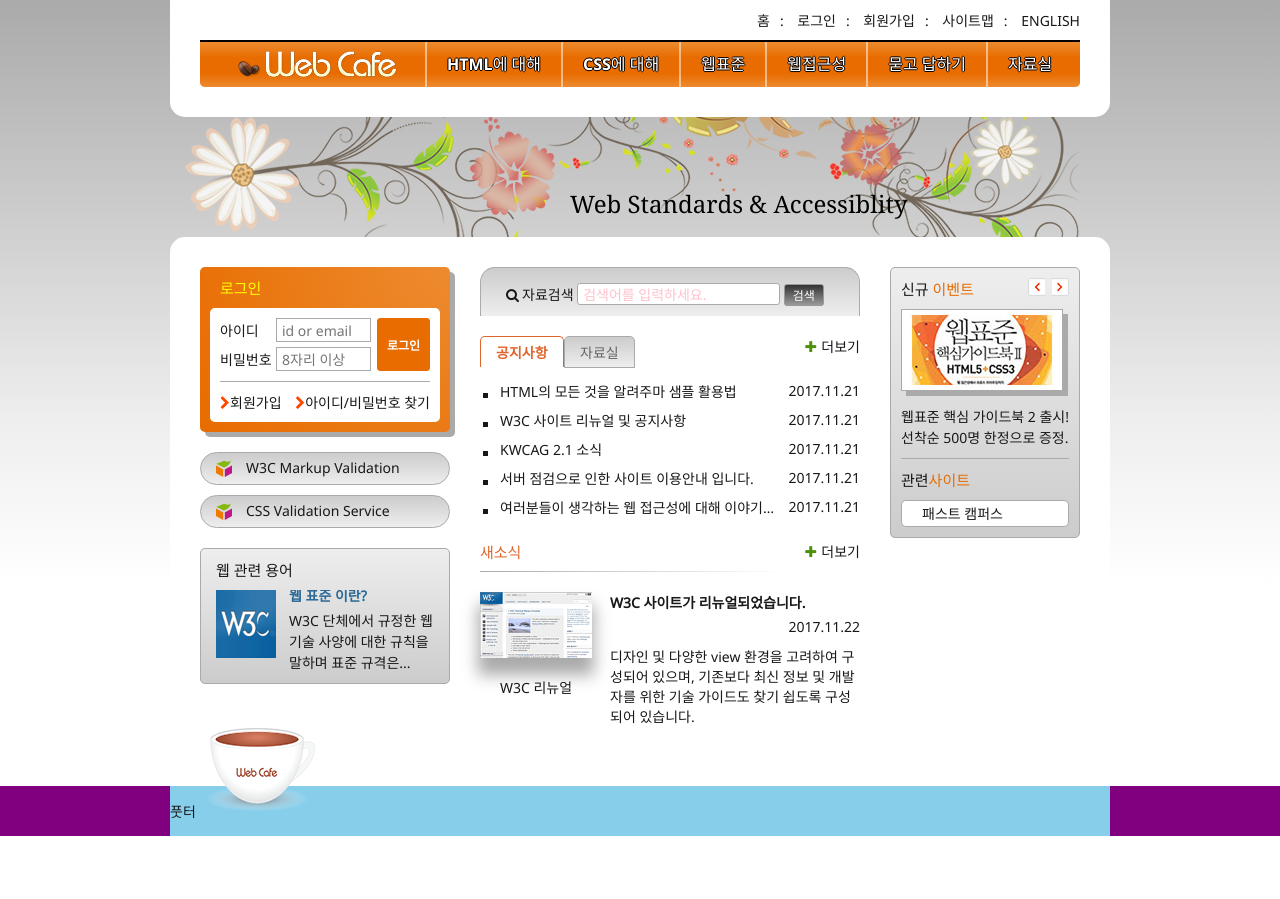
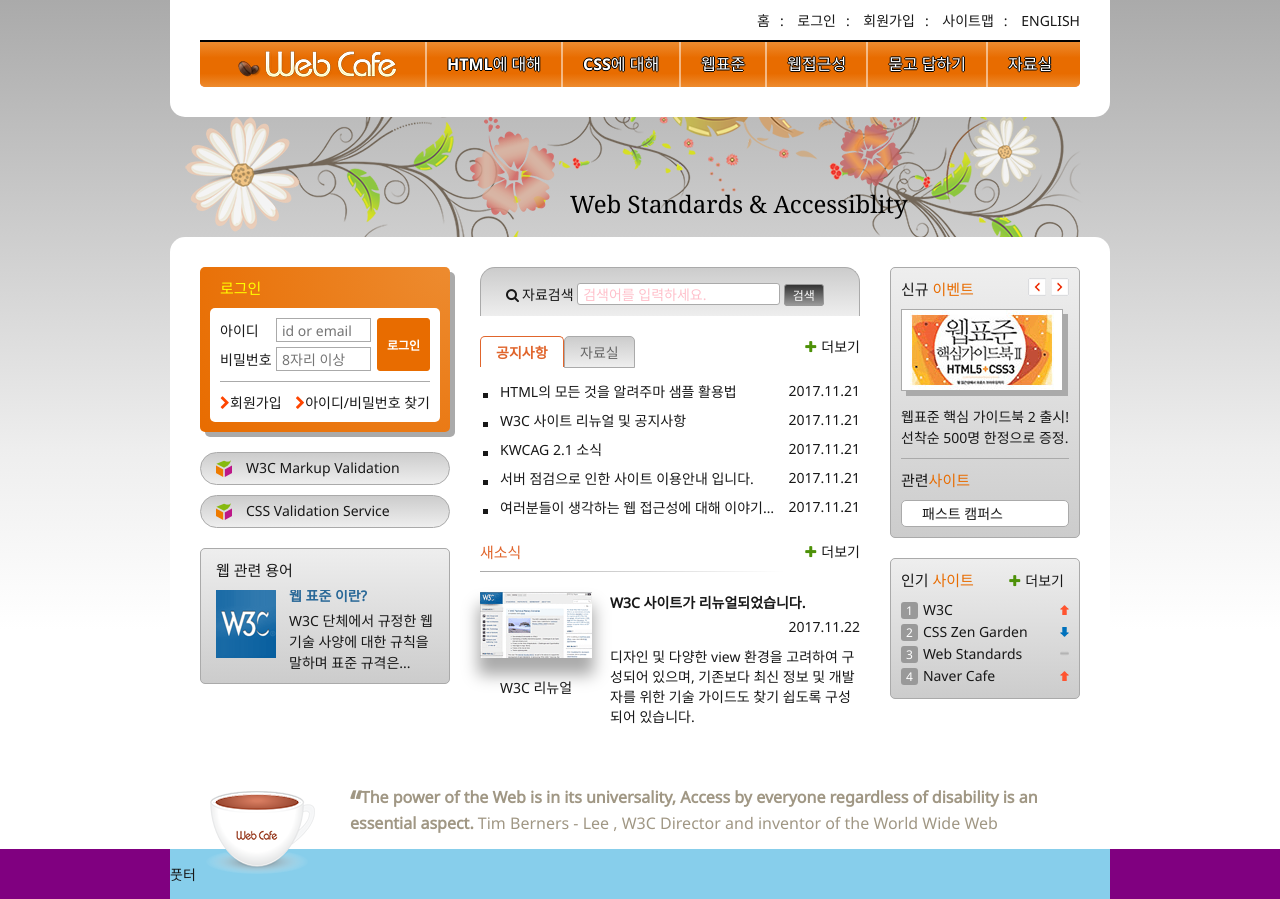
Before and after one commit to stared329/www, a plain HTML site: page index.html in a window 1280 px wide. Before the commit the page ends 836 px from the top, so only its background shows below. Drawn offline with nearby package versions, Linux system fonts and the light colour scheme; a script that the page names is missing.

Commit message:
슬로건 영역 마크업 완성

```diff
--- a/index.html
+++ b/index.html
@@ -310,7 +310,7 @@
           </div>
           <div class="related">
             <h2 class="related-heading">관련<span>사이트</span></h2>
-            <ul class="related-list">
+            <ul class="related-list" tabindex="0">
               <li><a href="#">패스트 캠퍼스</a></li>
               <li><a href="#">W3C</a></li>
               <li><a href="#">웹접근성 연구소</a></li>
@@ -319,10 +319,24 @@
             </ul>
           </div>
         </div>
+        <div class="favorite">
+          <h2 id="favorite-heading" class="favorite-heading">인기 <span>사이트</span></h2>
+          <ol class="favorite-list">
+            <li class="no1"><a href="#">W3C</a><em class="up">상승</em></li>
+            <li class="no2"><a href="#">CSS Zen Garden</a><em class="down">하락</em></li>
+            <li class="no3"><a href="#">Web Standards</a><em class="stop">변동없음</em></li>
+            <li class="no4"><a href="#">Naver Cafe</a><em class="up">상승</em></li>
+          </ol>
+          <a href="#" class="favorite-more" aria-labelledby="favorite-heading">더보기</a>
+        </div>
       </div>
     </main>
     <article class="slogan ">
-      <h2 class="slogan-heading ">슬로건</h2>
+      <h2 class="slogan-heading ">웹카페에서 웹표준을</h2>
+      <p>
+        <q cite="http://w3.org/WAI/">The power of the Web is in its universality, Access by everyone regardless of disability is an essential aspect.</q> Tim Berners - Lee , W3C Director and inventor of the World Wide Web
+      </p>
+      <footer class="readable-hidden">출처 : WAI - http://w3.org/WAI</footer>
     </article>
     <div class="footer-bg ">
       <footer class="footer ">풋터</footer>
```
